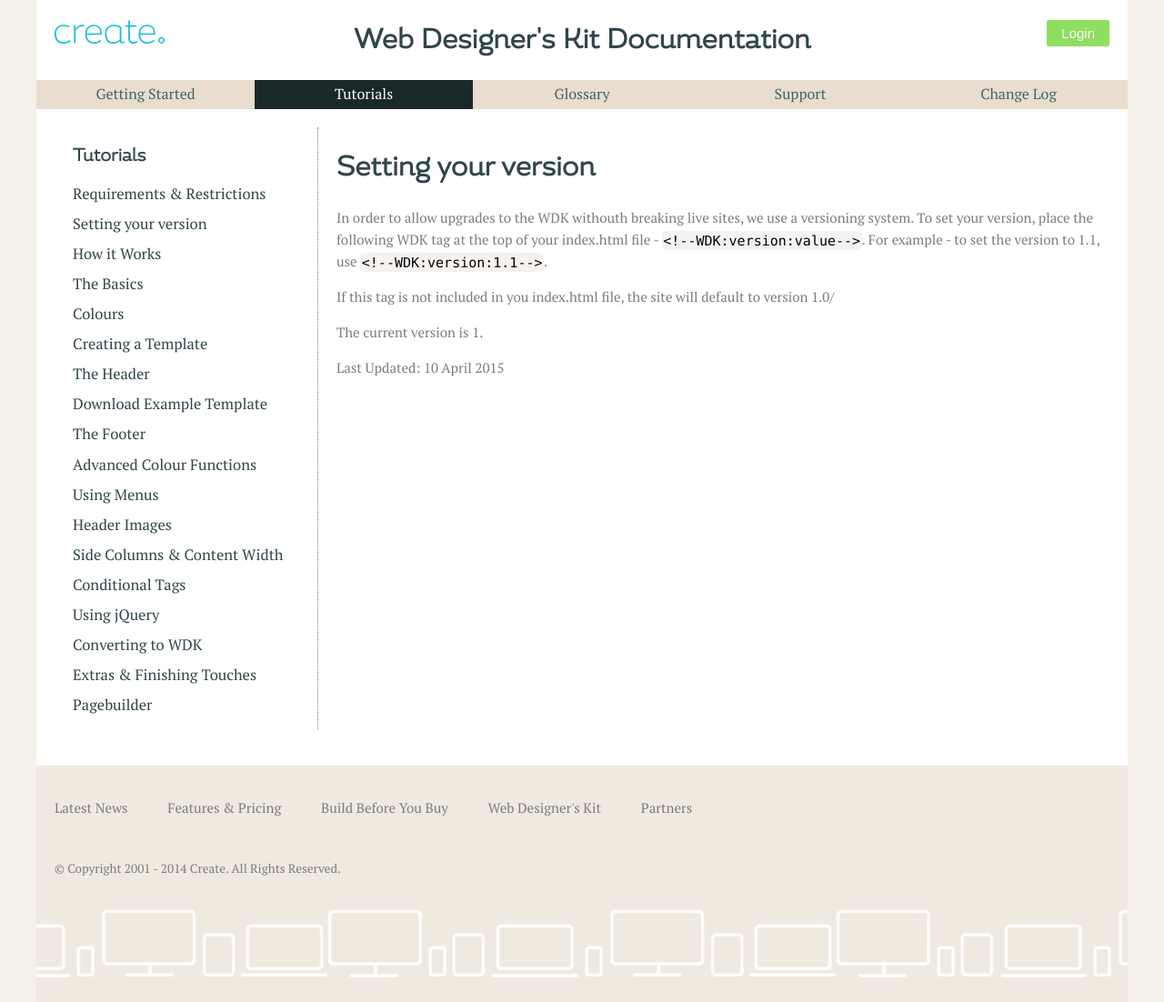
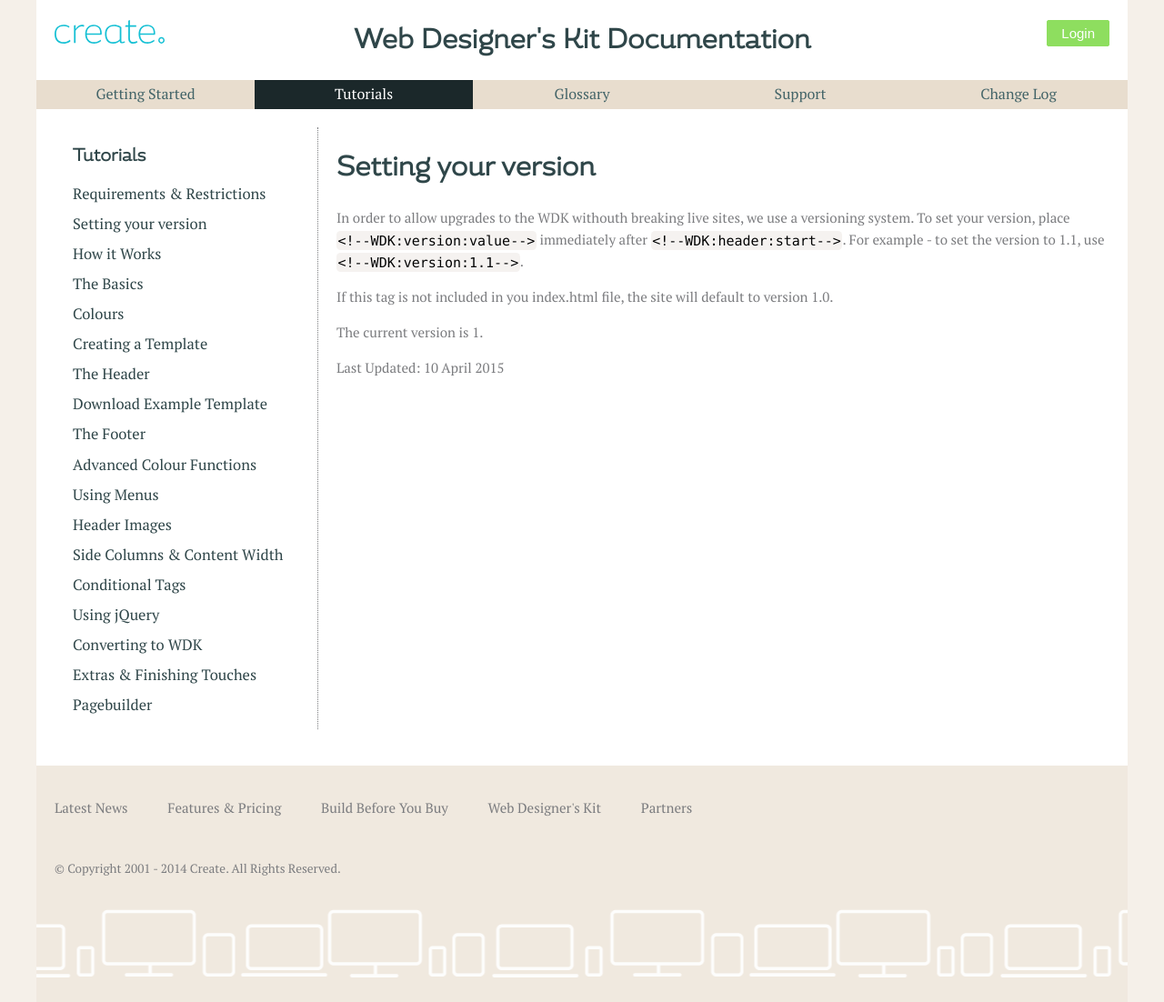
Before and after one commit to createdotnet/wdk, a Jekyll site: the page built from _tutorials/setting-your-version.md, in a window 1280 px wide. Shown: the whole page at 91% size. Built offline with Jekyll 4.4.1, drawn with Linux system fonts in a browser that asks for light colours.

Commit message:
edit where to place the version tag

```diff
--- a/_tutorials/setting-your-version.md
+++ b/_tutorials/setting-your-version.md
@@ -5,8 +5,8 @@
 last-updated: 10-04-2015
 ---
 
-In order to allow upgrades to the WDK withouth breaking live sites, we use a versioning system. To set your version, place the following WDK tag at the top of your index.html file - `<!--WDK:version:value-->`. For example - to set the version to 1.1, use `<!--WDK:version:1.1-->`.
+In order to allow upgrades to the WDK withouth breaking live sites, we use a versioning system. To set your version, place `<!--WDK:version:value-->` immediately after `<!--WDK:header:start-->`. For example - to set the version to 1.1, use `<!--WDK:version:1.1-->`.
 
-If this tag is not included in you index.html file, the site will default to version 1.0/
+If this tag is not included in you index.html file, the site will default to version 1.0.
 
 The current version is {{ site.wdk_version }}.
```
